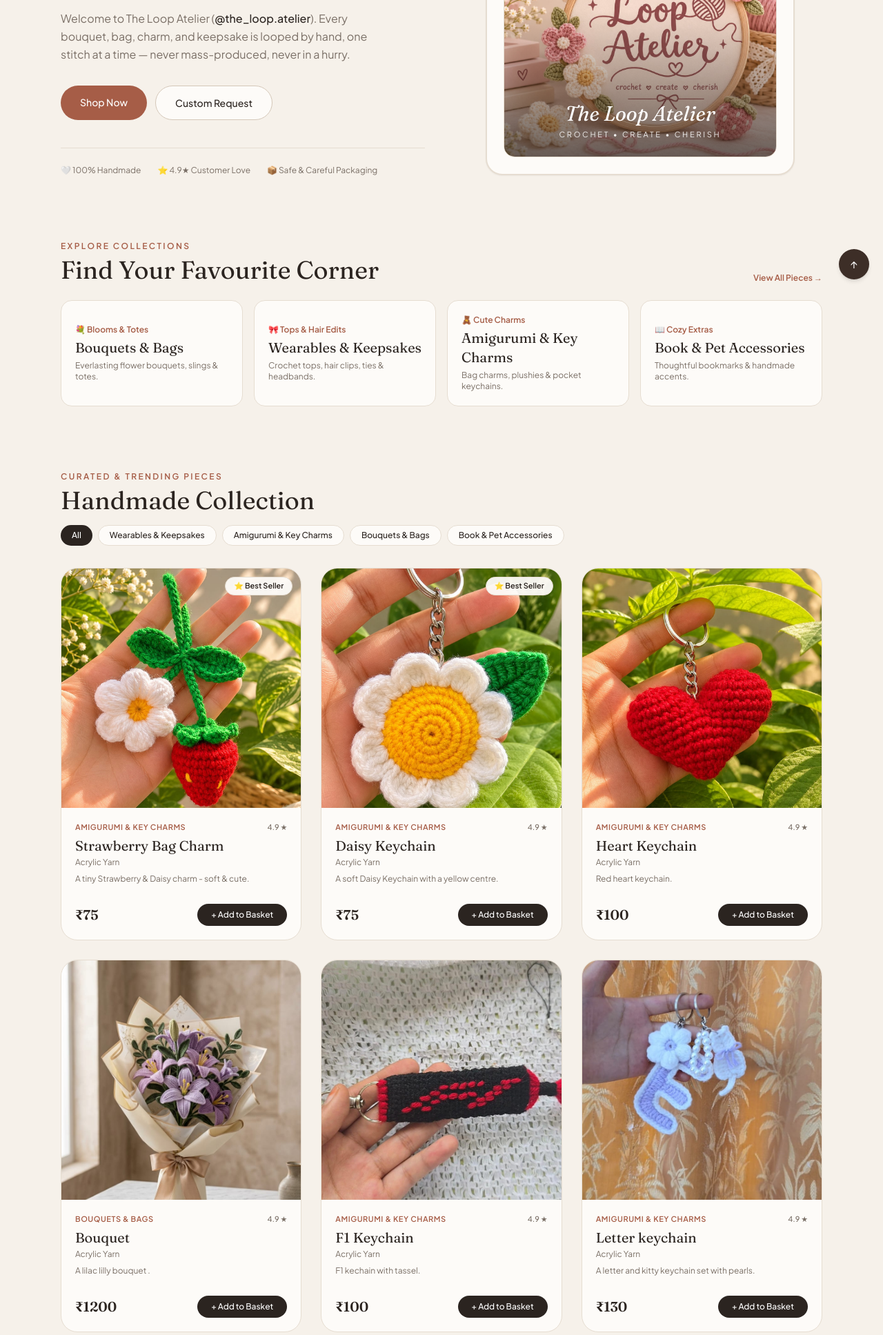
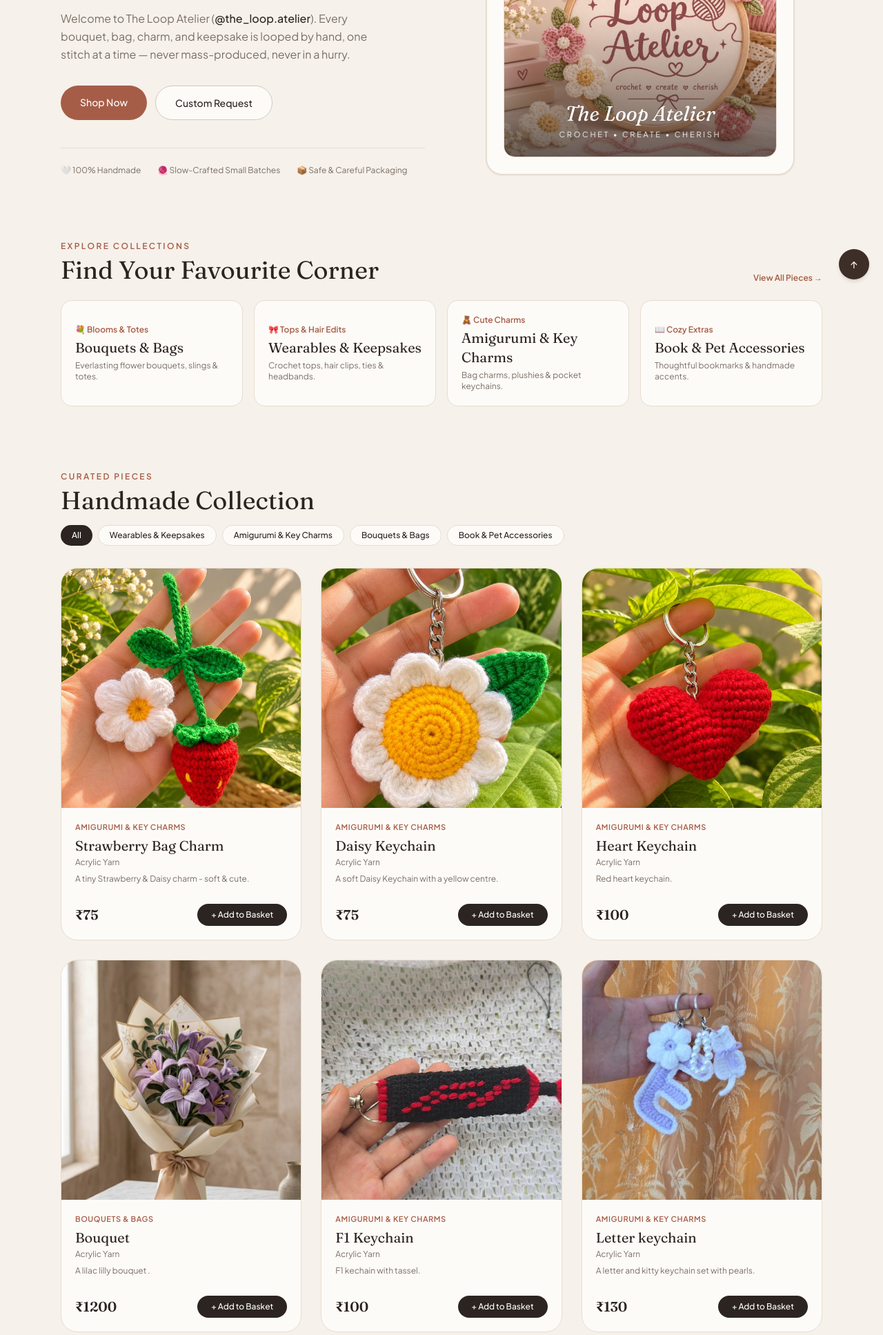
Before and after one commit to loopatelier/crochet-shop, a Flask app: page / in a window 1280 px wide. Shown: the part 375-2310 px from the top of the page at 69% size. Run offline with Flask 3, Linux system fonts and the light colour scheme; some libraries are stand-ins or nearby versions.

Commit message:
Update index.html

```diff
--- a/templates/index.html
+++ b/templates/index.html
@@ -86,16 +86,13 @@
         <div id="pd-thumbs" class="grid grid-cols-4 gap-3 mt-3"></div>
       </div>
 
-      <!-- Right: Product Info, Quantity, Add to Basket, Wishlist & Reviews -->
+      <!-- Right: Product Info, Quantity, Add to Basket & Wishlist -->
       <div class="pt-1">
         <p id="pd-category" class="text-xs uppercase tracking-[0.16em] text-[#7A6F66] font-semibold"></p>
         <h1 id="pd-name" class="serif text-3xl sm:text-4xl text-[#2B2420] mt-1.5 leading-tight"></h1>
 
         <div class="flex items-center gap-3 mt-3">
           <span id="pd-price" class="text-2xl sm:text-3xl font-bold text-[#2B2420]"></span>
-          <span class="inline-flex items-center gap-1 text-sm font-medium text-[#7A6F66]">
-            <span class="text-amber-500">★</span> <span id="pd-rating-inline">4.9</span>
-          </span>
         </div>
 
         <div class="mt-3 flex flex-wrap items-center gap-2">
@@ -131,6 +128,8 @@
             <span id="pd-wishlist-text">Wishlist</span>
           </button>
         </div>
+      </div>
+    </div>
   </section>
 
   <!-- ========================================================= -->
@@ -153,7 +152,7 @@
         </div>
         <div class="flex flex-wrap gap-6 mt-10 pt-6 border-t border-[#E6DDD1] text-xs text-[#7A6F66]">
           <span>🤍 100% Handmade</span>
-          <span>⭐ 4.9★ Customer Love</span>
+          <span>🧶 Slow-Crafted Small Batches</span>
           <span>📦 Safe &amp; Careful Packaging</span>
         </div>
       </div>
@@ -213,7 +212,7 @@
     <section id="shop" class="max-w-6xl mx-auto px-6 py-12">
       <div class="flex flex-wrap items-end justify-between gap-4 mb-8">
         <div>
-          <span class="text-xs uppercase tracking-[0.2em] text-[#A65D47] font-semibold">Curated &amp; Trending Pieces</span>
+          <span class="text-xs uppercase tracking-[0.2em] text-[#A65D47] font-semibold">Curated Pieces</span>
           <h2 class="serif text-4xl mt-1">Handmade Collection</h2>
         </div>
         <div class="flex flex-wrap gap-2">
@@ -242,18 +241,12 @@
           <div>
             <div class="aspect-square overflow-hidden bg-[#EFE8DD] relative">
               <img src="{{ p.image_url }}" alt="{{ p.name }}" class="w-full h-full object-cover group-hover:scale-105 transition duration-500" />
-              {% if loop.index <= 2 %}
-              <span class="absolute top-3 right-3 px-3 py-1 rounded-full bg-[#FDFBF8]/95 border border-[#E6DDD1] text-[#2B2420] text-[11px] font-semibold">⭐ Best Seller</span>
-              {% endif %}
               {% if p.stock is defined and p.stock <= 0 %}
               <span class="absolute top-3 left-3 px-3 py-1 rounded-full bg-[#2B2420] text-white text-xs">Made to Order</span>
               {% endif %}
             </div>
             <div class="p-5">
-              <div class="flex items-center justify-between gap-2">
-                <p class="text-[11px] uppercase tracking-wider text-[#A65D47] font-semibold">{{ p.category }}</p>
-                <span class="text-[11px] text-[#7A6F66] font-medium">4.9 ★</span>
-              </div>
+              <p class="text-[11px] uppercase tracking-wider text-[#A65D47] font-semibold">{{ p.category }}</p>
               <h3 class="serif text-xl mt-1 group-hover:text-[#A65D47] transition">{{ p.name }}</h3>
               {% if p.subtitle is defined and p.subtitle %}
               <p class="text-xs text-[#7A6F66] mt-0.5">{{ p.subtitle }}</p>
@@ -514,12 +507,6 @@
     let activeGalleryIndex = 0;
     let detailQty = 1;
 
-    const SAMPLE_REVIEWS = [
-      { author: 'Ananya R.', rating: 5, text: 'The yarn quality and neatness of every single stitch is unreal! Looked even prettier in person.' },
-      { author: 'Meera K.', rating: 5, text: 'Ordered as a gift and the packaging felt so personal and thoughtful. Totally worth it.' },
-      { author: 'Riya S.', rating: 4, text: 'Super cute and sturdy handmade piece. Will definitely order more colors soon!' }
-    ];
-
     const utrInput = document.getElementById('ord-utr');
     const paidCheckbox = document.getElementById('ord-paid-confirm');
     const confirmOrderBtn = document.getElementById('confirm-order-btn');
@@ -615,7 +602,6 @@
 
       renderGallery();
       syncWishlistButton();
-      renderDetailReviews();
 
       document.getElementById('storefront-main').classList.add('hidden');
       document.getElementById('product-detail-view').classList.remove('hidden');
@@ -695,20 +681,6 @@
       document.getElementById('pd-wishlist-icon').innerText = saved ? '♥' : '♡';
       document.getElementById('pd-wishlist-icon').classList.toggle('text-[#A65D47]', saved);
       document.getElementById('pd-wishlist-text').innerText = saved ? 'Saved in Wishlist' : 'Wishlist';
-    }
-
-    function renderDetailReviews() {
-      document.getElementById('pd-review-score').innerText = '4.9';
-      document.getElementById('pd-review-count').innerText = `${SAMPLE_REVIEWS.length} reviews`;
-      document.getElementById('pd-reviews-list').innerHTML = SAMPLE_REVIEWS.map(r => `
-        <div class="bg-[#FDFBF8] border border-[#E6DDD1] rounded-2xl p-4">
-          <div class="flex items-center justify-between">
-            <p class="text-xs font-semibold text-[#2B2420]">${r.author}</p>
-            <span class="text-amber-500 text-xs">${'★'.repeat(r.rating)}</span>
-          </div>
-          <p class="text-xs text-[#7A6F66] mt-1.5 leading-relaxed">${r.text}</p>
-        </div>
-      `).join('');
     }
 
     // --- CATEGORY & BASKET FUNCTIONS ---
```
